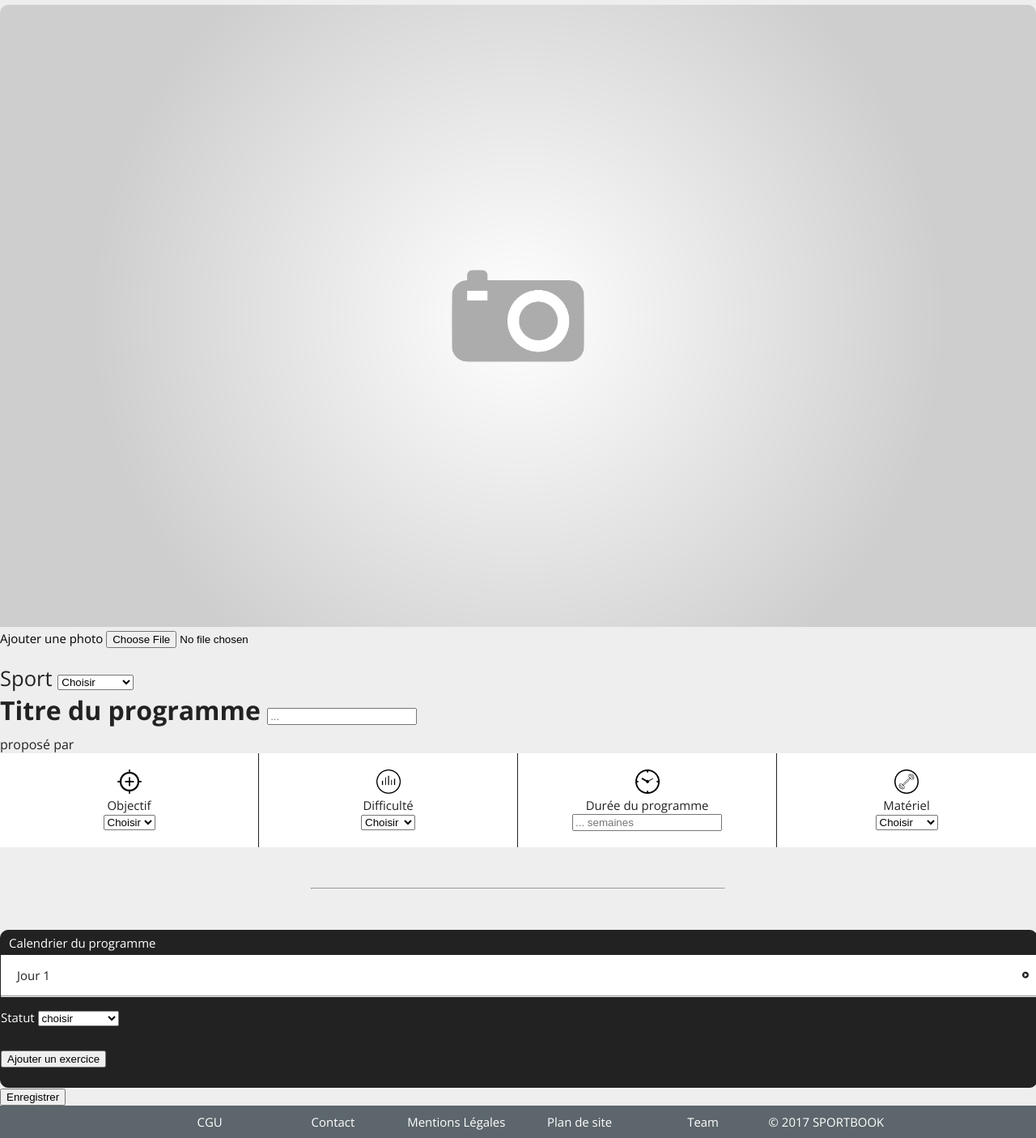
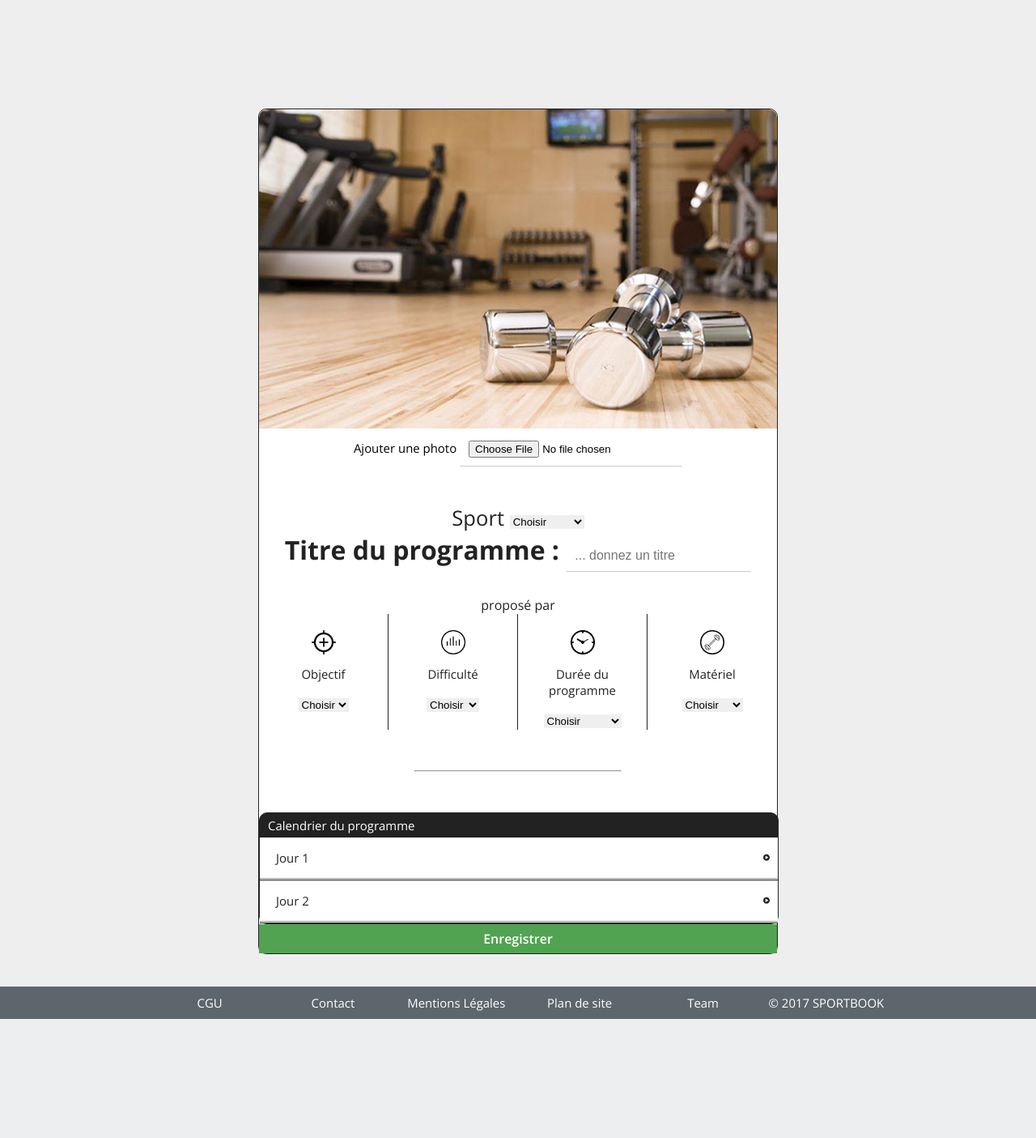
Before and after one commit to thimyxuan/programme-sport, a PHP site: the page made by templates/programme/edit.html.twig in a window 1280 px wide. Shown: the part 70-1475 px from the top of the page at 81% size. After the commit the page ends 1328 px from the top, so only its background shows below. Run offline with PHP 8.4, Linux system fonts and the light colour scheme; the template is opened without the code that fills it, so the values that code supplies are empty; some libraries are stand-ins or nearby versions; some web fonts are replaced.

Commit message:
Intégration et Css de la page Formulaire Programme

```diff
--- a/src/Controller/ProgrammeController.php
+++ b/src/Controller/ProgrammeController.php
@@ -167,7 +167,7 @@ class ProgrammeController extends ControllerAbstract
             //--------- Vérification des champs du formulaire avant entrée en bdd
 
 
-            echo '<pre>'; print_r($_POST); echo '</pre>';
+            //echo '<pre>'; print_r($_POST); echo '</pre>';
 
             // Condition addslashes() pour la table PROGRAMME
             foreach($_POST as $indice => $valeur)
@@ -235,7 +235,7 @@ class ProgrammeController extends ControllerAbstract
             {
                 if ($indice == 'jour'){
                     foreach($valeur as $index => $value){
-                        echo '<pre>'; print_r($_POST[$indice][$index]['statut']); echo '</pre>';
+                        //echo '<pre>'; print_r($_POST[$indice][$index]['statut']); echo '</pre>';
                         if(empty($_POST[$indice][$index]['statut']))
                         {
                             $errors['statut'] = 'Le statut du jour est obligatoire';
@@ -364,7 +364,7 @@ class ProgrammeController extends ControllerAbstract
             }
 
         }
-        echo 'photoProgramme <pre>'; print_r($programme->getPhotoProgramme());echo '</pre>';
+        //echo 'photoProgramme <pre>'; print_r($programme->getPhotoProgramme());echo '</pre>';
 
         return $this->render(
             'programme/edit.html.twig',
--- a/templates/programme/edit.html.twig
+++ b/templates/programme/edit.html.twig
@@ -151,14 +151,18 @@
         <button type="submit">Enregistrer</button>
     </form>#}
 
+    <div class="menu-haut">
+        <nav>
+             {{ render(url('objectif_menu'))}}
+        </nav>
+    </div>
 
-
-    <div class="container">
+    <div class="container-programme">
     <form method="POST" enctype="multipart/form-data">
 
         {#    PARTIE ENREGISTREMENT PROGRAMME    #}
         <div>
-            <img class="prog_photo" src="{{ asset('image/') }}ajout-photo.jpg" alt="image">
+            <img class="prog_photo" src="{{ asset('image/seance.jpg') }}" alt="image">
             <label for="file" class="label-file">Ajouter une photo</label>
             <input id="file" class="input-file" type="file" name="photo" value="">
         </div>
@@ -174,15 +178,15 @@
             </select>
         </div>
         <div class="titre_prog">
-            <label>Titre du programme</label>
-            <input type="text" name="titre" value="{{ programme.titre }}" placeholder="...">
+            <label>Titre du programme :</label>
+            <input type="text" name="titre" value="{{ programme.titre }}" placeholder="... donnez un titre">
         </div>
         <div class="membre">proposé par </div>
 
         <!-- Menu Recap (table) -->
         <ul class="recap recap_li_prog">
             <li class="recap_image">
-                <img src="{{ asset('image/') }}objectif.jpg">
+                <img src="{{ asset('image/objectif.jpg') }}">
 
                 <div class="menu_prog">
                     <label>Objectif</label><br>
@@ -196,7 +200,7 @@
             </li>
 
             <li class="recap_image">
-                <img src="{{ asset('image/') }}level.jpg">
+                <img src="{{ asset('image/level.jpg') }}">
 
                 <div class="menu_prog">
                     <label>Difficulté</label><br>
@@ -211,16 +215,21 @@
             </li>
 
             <li class="recap_image">
-                <img src="{{ asset('image/') }}time.jpg">
+                <img src="{{ asset('image/time.jpg') }}">
 
                 <div class="menu_prog">
                     <label>Durée du programme</label><br>
-                    <input type="texte" name="duree" placeholder="... semaines">
+                    <select name="duree">
+                        <option value="">Choisir</option>
+                        {% for i in 1..15 %}
+                        <option value="{{ i }}" {% if programme.duree == i %}selected{% endif %}>{{ i }} semaines</option>
+                        {% endfor %}
+                    </select>
                 </div>
             </li>
 
             <li class="recap_image">
-                <img src="{{ asset('image/') }}altere.jpg">
+                <img src="{{ asset('image/altere.jpg') }}">
 
                 <div class="menu_prog">
                     <label>Matériel</label><br>
@@ -241,18 +250,22 @@
         <section>
 
             <div class="container-jour">
-                <p>Calendrier du programme</p>
+                <p id="calendrier-programme">Calendrier du programme</p>
 
                 <!-- NOM JOURS -->
                 <ul>
 
-                    {% for i in 1..1 %}
+                    {% for i in 1..2 %}
 
                         <li class="jour jour{{ i }}">
 
-                            <a class="jour_icon">Jour {{ i }}</a><hr>
+                            <a class="jour_icon j{{ i }}">Jour {{ i }}</a><hr>
 
                             <input type="hidden" name="programme_id" value="">
+
+
+                            <!-- CONTENU -->
+                            <ul class="sub-menu sub-menu-j{{ i }}">
 
                             <div>
                                 <label>Statut</label>
@@ -262,8 +275,6 @@
                                     <option value="repos">repos</option>
                                 </select>
                             </div>
-                            <!-- CONTENU -->
-                            <ul class="sub-menu sub-menu-j{{ i }}">
 
                             {% for j in 1..1 %}
 
@@ -278,21 +289,21 @@
 
                                 <ul class="recap_ex">
                                     <li>
-                                        <p>Nombre de répétition</p>
+                                        <label>Nombre de répétition</label>
 
                                         <div class="menu_prog">
                                             <input type="texte" name="jour[{{i}}][exercice][{{j}}][repetition]" placeholder="... fois">
                                         </div>
                                     </li>
                                     <li>
-                                        <p>Temps de repos</p>
+                                        <label>Temps de repos</label>
 
                                         <div class="menu_prog">
                                             <input type="texte" name="jour[{{i}}][exercice][{{j}}][temps_repos]" placeholder="... sec. / min.">
                                         </div>
                                     </li>
                                     <li>
-                                        <p>Nombre de série</p>
+                                        <label>Nombre de série</label>
 
                                         <div class="menu_prog">
                                             <input type="texte" name="jour[{{i}}][exercice][{{j}}][serie]" placeholder="...">
@@ -357,11 +368,14 @@
                                         </div>
                                     </li>
                                 </ul>
-                                <!-- séparateur -->
-				<div class="border"><hr></div>
+
                             {% endfor %}
+                            <button type="button" class="clone_exercice" data-added="0" data-jour="{{i}}">+ Ajouter un exercice</button>
+
+                            <!-- séparateur -->
+				<div class="border-blanc"></div>
                             </ul>
-                            <button type="button" class="clone_exercice" data-added="0" data-jour="{{i}}">Ajouter un exercice</button>
+
                         </li>
 
                     {% endfor %}
--- a/templates/programme/index.html.twig
+++ b/templates/programme/index.html.twig
@@ -41,7 +41,7 @@
         <!-- MENU DES JOURS -->
         <section>
             <div class="container-jour">
-                <p>Calendrier du programme</p>
+                <p id="calendrier-programme">Calendrier du programme</p>
 
         <!-- NOM JOURS -->
 
--- a/web/css/main.css
+++ b/web/css/main.css
@@ -725,19 +725,20 @@ figcaption>a>p{
 		.border{
 			width : 40%;
 			margin: 50px auto;
-			bottom-border :solid 1px #222;
 		}
 
 /* MENU DES JOURS */
+                #calendrier-programme{
+                    color:#fff;
+                }
 		.container-jour{
 			width: 100%;
 			border :solid 1px #222;
 			border-radius: 10px;
 			text-align: left;
 			background-color: #222;
-			color:#FFF;
+			color:#000;
 			border-radius : 10px;
-			padding-bottom: 10px;
 		}
 		/* on cache les jours */
 		.container-jour ul>li>ul{
@@ -761,6 +762,7 @@ figcaption>a>p{
 			border-bottom:solid 1px #222;
                         width:100%;
                         margin:0;
+                        background:#fff;
 		}
 	/* Titre jour */
 		.jour a{
@@ -808,7 +810,10 @@ figcaption>a>p{
 /* EXERCICES */
 
 		.sub-menu{
+                        display:block;
 			background: #FFF;
+                        padding-bottom:30px;
+
 		}
 
 	/* Menu Recap exercice (table) */
@@ -906,3 +911,141 @@ figcaption>a>p{
 			text-align: center;
 			width: 100%;
 		}
+
+
+
+/******************************* FORMULAIRE CREATION D'UN PROGRAMME *********************************/
+/* Formulaire programme */
+    /* supprime border des inputs */
+    input{
+            background: none;
+            border: solid 1px transparent;
+            border-bottom-color: #ccc;
+            padding:10px;
+            margin : 0 0 20px 0;
+    }
+    /* trait devient bleu quand clique */
+    input[type="texte"]:focus,input[type="email"]:focus{
+            border-bottom : solid 1.7px #2979ff;
+    }
+
+    [placeholder]{
+            width:auto;
+            font-size: 1rem;
+            color:#222;
+            transition-duration: 0.1s;
+            padding:10px;
+    }
+    [placeholder]:focus{
+            color:#222;
+    }
+    select{
+            border:none;
+            margin-top:20px;
+            cursor: pointer;
+    }
+    .menu_prog{
+            padding:10px 10px 0px 10px;
+    }
+    .materiel{
+            padding-left:0;
+    }
+    .materiel textarea{
+            width:80%;
+    }
+
+    button[type="submit"]{
+            width:100%;
+            background-color: #51a351;
+            background-image: linear-gradient(center bottom, rgba( 0, 0, 255 ,1.0), rgba( 0, 255, 255
+,1.0));
+            background-image: -moz-linear-gradient(center bottom, rgba( 0, 0, 255 ,1.0), rgba( 0, 255, 255
+,1.0));
+            background-image: -webkit-linear-gradient(center bottom, rgba( 0, 0, 255 ,1.0), rgba( 0, 255, 255
+,1.0));
+            /*text-shadow:-1px 1px 1px #222;*/
+            font:16px 'Open sans',sans-serif;
+            color:#fff;
+            font-size: 1rem;
+            font-weight: 600;
+            border:0;
+            padding : 7px;
+
+    }
+    button[type="submit"]:hover{
+            background-color: #33FFCC;
+            background-image: none;
+            padding : 7px;
+            cursor: pointer;
+    }
+    /* Exercice formulaire 3eme col.*/
+    .recap_li_prog li{
+            padding-bottom: 2px;
+    }
+    .recap_ex>li>label{
+            line-height: normal;
+            margin-bottom: 5px;
+            padding: 0;
+            font-size:18px;
+    }
+    .label-file-ex{
+        text-align: center;
+    }
+    /* Exercice formulaire 2eme col.*/
+    .colonne2 p{
+            display: block;
+            width:80%;
+            margin: 0 auto;
+    }
+    .col2-bis>p:nth-child(1){
+            margin-bottom: 0;
+    }
+    .colonne2 input{
+            display: block;
+            width:80%;
+            margin: 0 auto 20px;
+    }
+    .colonne2 textarea{
+            display: block;
+            width:80%;
+            text-align: left;
+    }
+    #consigne{
+            margin: 0 auto;
+    }
+
+    /* Exercice formulaire 1ere col.*/
+    .col1-bis>div{
+            margin-top: 0;
+    }
+    .colonne1-bis>div:nth-child(1){
+            margin-bottom: 20px;
+    }
+    .col1-bis img{
+            display: block;
+            margin: 0 auto 20px;
+    }
+    .colonne1 label{
+            display: block;
+            line-height: normal;
+    }
+    .clone_exercice{
+        display:block;
+        width:130px;
+        margin: 0 auto;
+        height:auto;
+        border:none;
+        background:#dddddc;
+        border-box:box-sizing;
+        font:16px 'Open sans',sans-serif;
+        color:#000;
+        font-size: 1rem;
+        padding : 15px;
+        border-radius:4px;
+    }
+.border-blanc{
+        display:block;
+        width:100%;
+        height:30px;
+        background:#fff;
+}
```
Also changed, not shown: web/image/seance.jpg (renamed from web/image/chacun-sa-scéancef.jpg).
